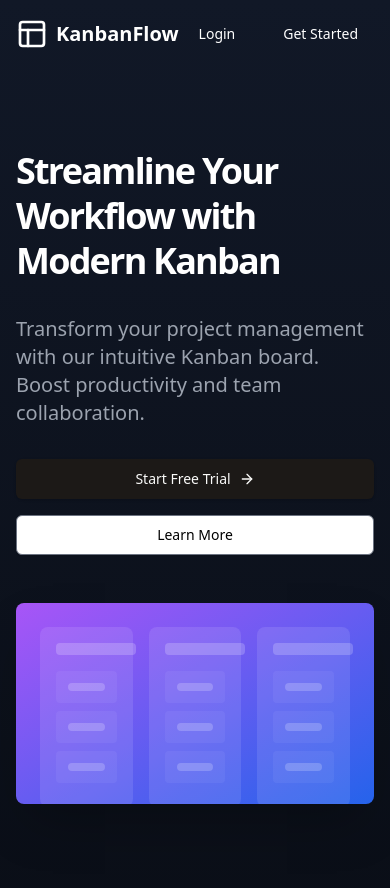
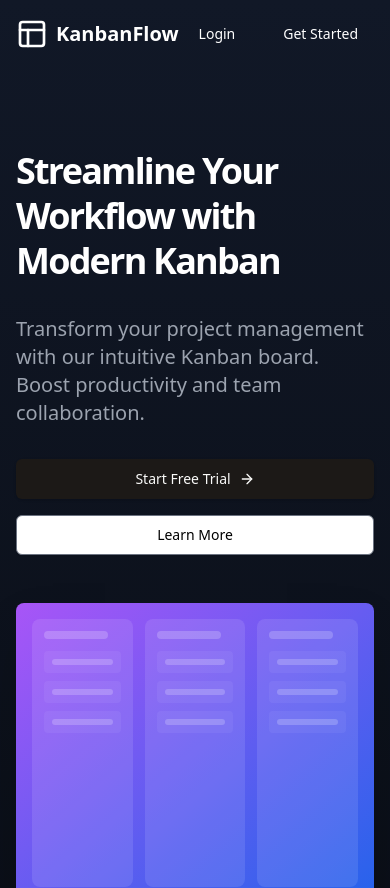
Before and after one commit to MatPeretti/Kanban-Board, a React (Vite) app: page / in a window 390 px wide. Shown: the top 888 px of the page. Built offline with nearby package versions, Linux system fonts and the light colour scheme.

Commit message:
style: improve hero section responsiveness

```diff
--- a/src/components/home/Hero.tsx
+++ b/src/components/home/Hero.tsx
@@ -61,20 +61,20 @@ function Hero() {
                     animate={{ opacity: 1 }}
                     transition={{ duration: 0.5, delay: 0.2 }}
                 >
-                    <div className='aspect-video overflow-hidden rounded-lg bg-gradient-to-br from-purple-500 to-blue-600 shadow-2xl'>
-                        <div className='grid h-full grid-cols-3 gap-4 p-6'>
+                    <div className='h-[300px] sm:h-[240px] md:h-[280px] lg:h-auto lg:aspect-video overflow-hidden rounded-lg bg-gradient-to-br from-purple-500 to-blue-600 shadow-2xl'>
+                        <div className='grid h-full grid-cols-3 gap-3 p-4 sm:gap-2 sm:p-3 md:gap-3 md:p-4 lg:gap-4 lg:p-6'>
                             {Array.from({ length: 3 }).map((_, i) => (
                                 <div
                                     key={i}
-                                    className='rounded-lg bg-white/10 p-4'
+                                    className='rounded-lg bg-white/10 p-3 sm:p-2 md:p-3 lg:p-4'
                                 >
-                                    <div className='mb-4 h-3 w-20 rounded bg-white/20' />
+                                    <div className='mb-3 sm:mb-2 md:mb-3 lg:mb-4 h-2 sm:h-1.5 md:h-2 lg:h-3 w-16 sm:w-10 md:w-12 lg:w-20 rounded bg-white/20' />
                                     {Array.from({ length: 3 }).map((_, j) => (
                                         <div
                                             key={j}
-                                            className='mb-2 rounded bg-white/5 p-3'
+                                            className='mb-2 sm:mb-1 md:mb-2 rounded bg-white/5 p-2 sm:p-1.5 md:p-2 lg:p-3'
                                         >
-                                            <div className='h-2 w-full rounded bg-white/20' />
+                                            <div className='h-1.5 sm:h-1 md:h-1.5 lg:h-2 w-full rounded bg-white/20' />
                                         </div>
                                     ))}
                                 </div>
```
